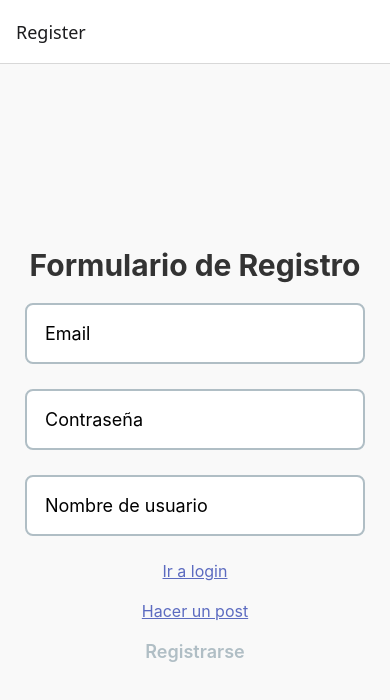
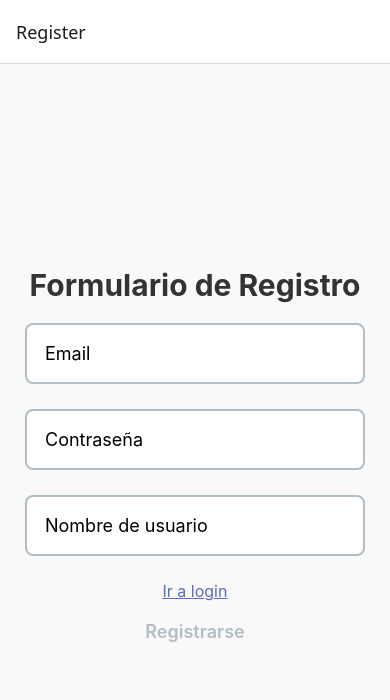
Before and after one commit to umapodesta/proyecto-integrador-React-Native, a React Native app in the folder proyecto-integrador-reactNative/: screen /Register in a window 390 px wide. Shown: the top 700 px of the page. Built offline with nearby package versions, Linux system fonts and the light colour scheme; no server answers.

Commit message:
me olvide de borrar una cosa, ahora si

```diff
--- a/proyecto-integrador-reactNative/src/Screens/Register.js
+++ b/proyecto-integrador-reactNative/src/Screens/Register.js
@@ -105,9 +105,7 @@ class Register extends Component{
                 <TouchableOpacity onPress={()=>this.props.navigation.navigate("Login")}>
                     <Text style={styles.link}>Ir a login</Text>
                 </TouchableOpacity>
-                <TouchableOpacity onPress={()=>this.props.navigation.navigate("NewPost")}>
-                    <Text style={styles.link}>Hacer un post</Text>
-                </TouchableOpacity>
+
 
                 {/* Mostrar el botón solo si todos los campos están completos */}
                 {this.state.email !== "" && this.state.password !== "" && this.state.username !== "" ? (
```
